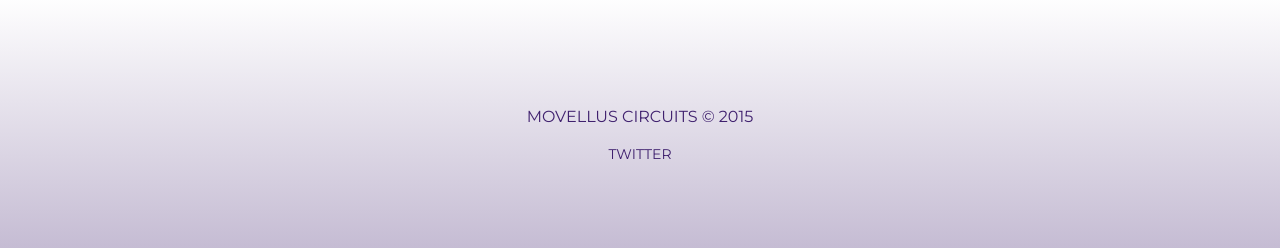
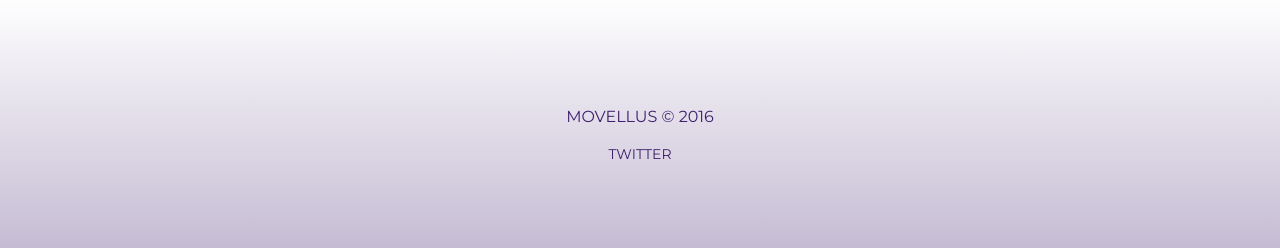
Before and after one commit to zaghmout/movellus, a Jekyll site: the page built from index.html, in a window 1280 px wide and 900 px high, scrolled down 4141 px. Shown: the part 645-893 px from the top of the window. Built offline with Jekyll 4.4.1, drawn with Linux system fonts in a browser that asks for light colours; nearby versions of some CDN libraries.

Commit message:
update config with new name and copyrights

```diff
--- a/_config.yml
+++ b/_config.yml
@@ -1,7 +1,7 @@
 # Site settings
-title: Movellus Circuits
-email: your-email@domain.com
-copyright: MOVELLUS CIRCUITS © 2015
+title: Movellus
+email: mfaisal@movelluscircuits.com
+copyright: MOVELLUS © 2016
 description: >
   Movellus provides analog solutions with the flexibility of digital designs.
   Seamless integration, reduced power consumption, small silicon area and silicon verified IP and more.
```
